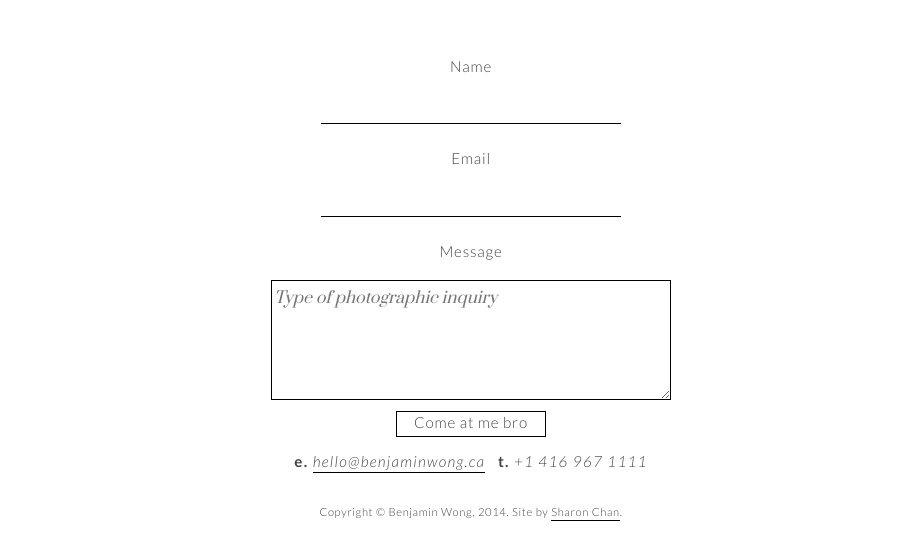
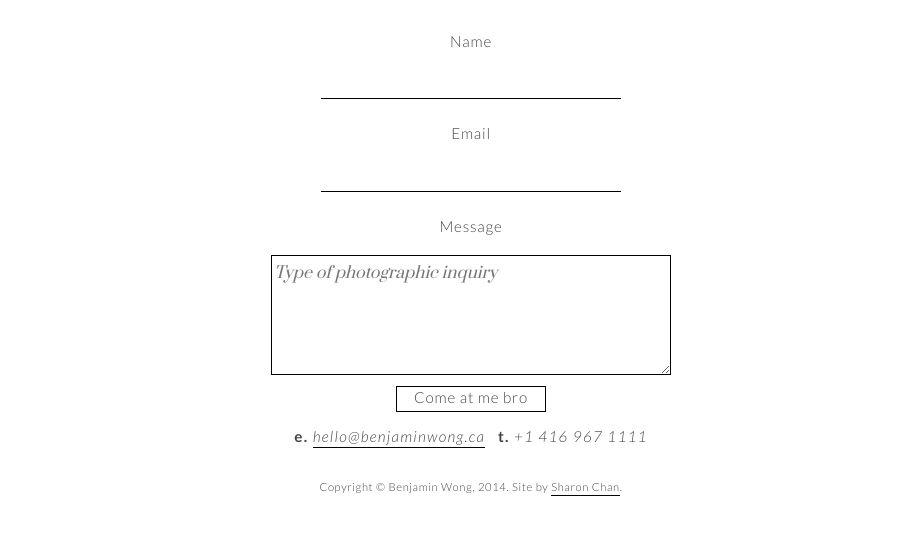
Before and after one commit to shrnchn/benjamin_wong_photography_website, a plain HTML site: page contact.html in a window 1280 px wide. Shown: the part 227-784 px from the top of the page, without its empty margins (169-1083 px from the left). Drawn offline with Linux system fonts and the light colour scheme.

Commit message:
contact form margin changed

```diff
--- a/style.css
+++ b/style.css
@@ -295,7 +295,7 @@ h3 {
     }
 .contact_form {
 	width: 100%;
-	margin: 50px auto 0 auto;
+	margin: 25px auto 0 auto;
 	text-align: center;
 }
 	.contact_form p {
```
